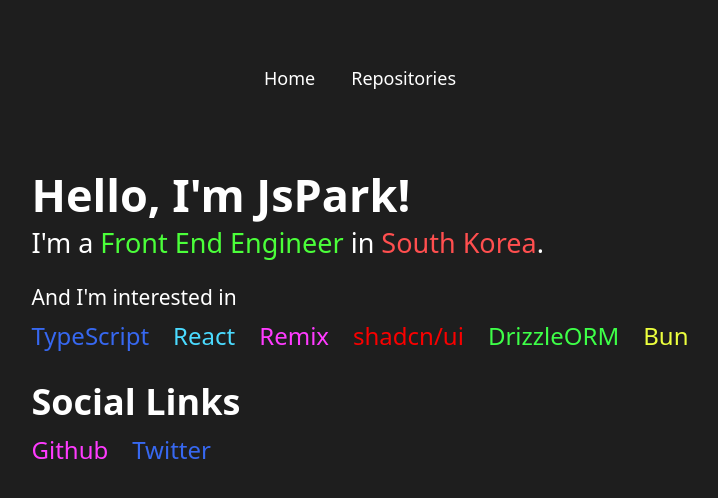
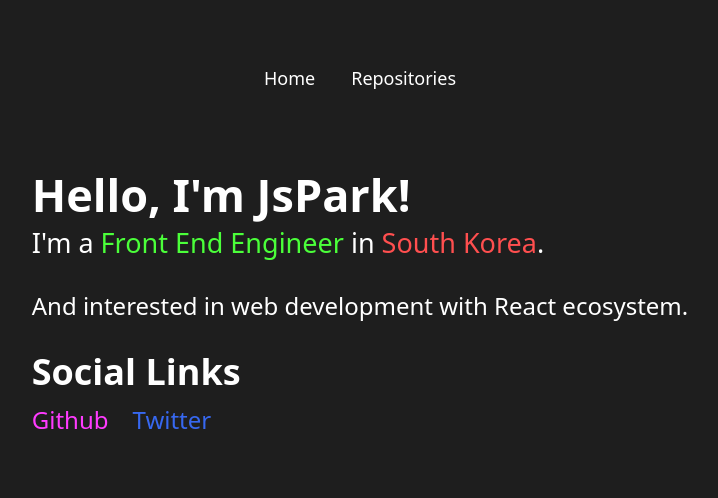
Before and after one commit to rishi-raj-jain/websiteasd, an Astro site: page / in a window 1280 px wide. Shown: the whole page, without its empty margins (280-998 px from the left). Built offline with nearby package versions, Linux system fonts and the light colour scheme; Astro itself is replaced by a stand-in of ours.

Commit message:
refactor(page): update

```diff
--- a/src/components/Introduce.astro
+++ b/src/components/Introduce.astro
@@ -6,3 +6,11 @@
     >.
   </p>
 </article>
+<article>
+  <p>
+    And interested in web development with <a
+      href="https://react.dev"
+      target="_blank">React</a
+    > ecosystem.
+  </p>
+</article>
--- a/src/components/Skills.astro
+++ /dev/null
@@ -1,19 +0,0 @@
----
-import { skills } from "@/data";
-import LinkText from "./LinkText.astro";
----
-
-<article>
-  <p class="text-sm">And I'm interested in</p>
-  <nav class="grid grid-cols-2 gap-1 sm:flex sm:gap-4">
-    {
-      skills.map((skill) => (
-        <li class="list-none hover:opacity-75 transition-opacity">
-          <LinkText to={skill.to} color={skill.color}>
-            {skill.name}
-          </LinkText>
-        </li>
-      ))
-    }
-  </nav>
-</article>
--- a/src/data.ts
+++ b/src/data.ts
@@ -21,36 +21,3 @@
     color: "#3768f0",
   },
 ];
-
-export const skills = [
-  {
-    to: "https://typescriptlang.org",
-    name: "TypeScript",
-    color: "#3768f0",
-  },
-  {
-    to: "https://react.dev",
-    name: "React",
-    color: "#4bdbff",
-  },
-  {
-    to: "https://remix.run",
-    name: "Remix",
-    color: "#ff3bff",
-  },
-  {
-    to: "https://ui.shadcn.com",
-    name: "shadcn/ui",
-    color: "#fa0000",
-  },
-  {
-    to: "https://orm.drizzle.team",
-    name: "DrizzleORM",
-    color: "#3eff48",
-  },
-  {
-    to: "https://bun.sh",
-    name: "Bun",
-    color: "#ecff3e",
-  },
-];
--- a/src/pages/index.astro
+++ b/src/pages/index.astro
@@ -1,6 +1,5 @@
 ---
 import Introduce from "@/components/Introduce.astro";
-import Skills from "@/components/Skills.astro";
 import SocialLinks from "@/components/SocialLinks.astro";
 import Layout from "@/layouts/Layout.astro";
 ---
@@ -8,7 +7,6 @@
 <Layout title="Home">
   <section class="flex flex-col gap-3">
     <Introduce />
-    <Skills />
     <SocialLinks />
   </section>
 </Layout>
```
